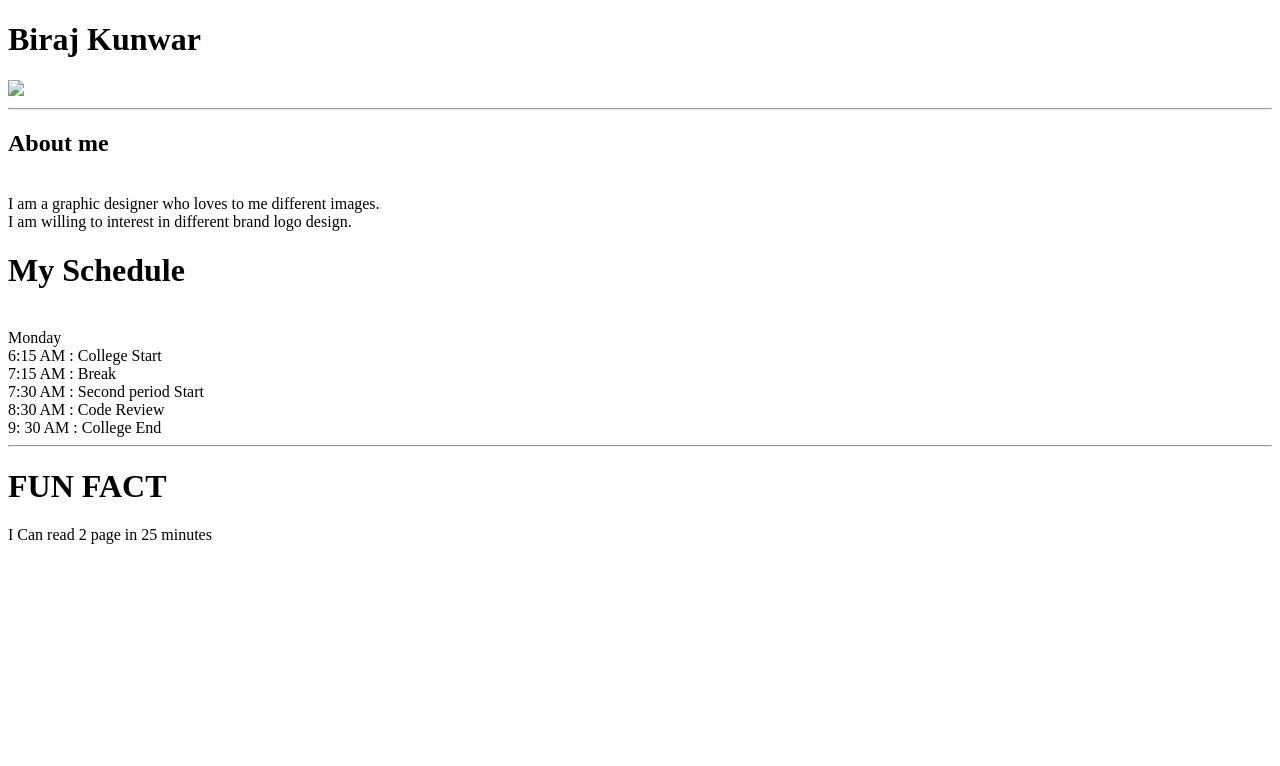
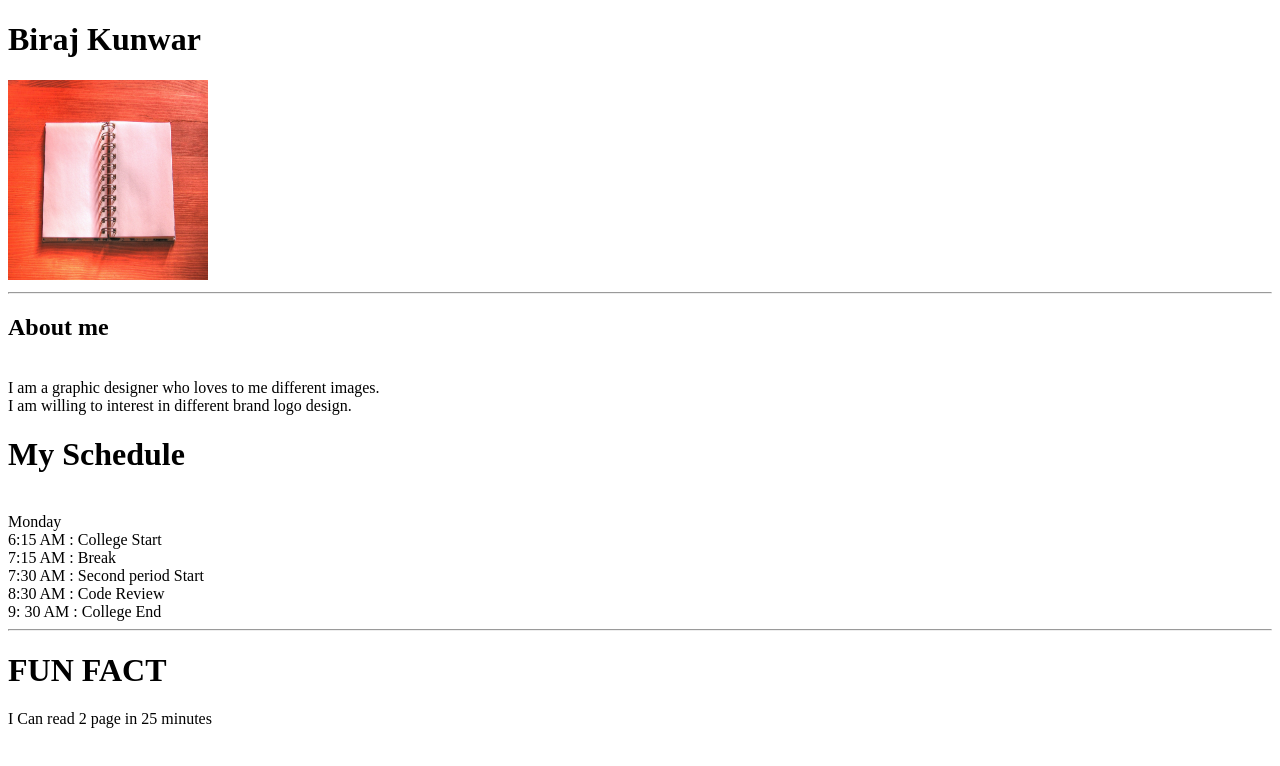
Before and after one commit to biraj-ttttt/api-service, a plain HTML site: page day1/index.html in a window 1280 px wide. Drawn offline with Linux system fonts and the light colour scheme.

Commit message:
first  commit

```diff
--- a/day1/index.html
+++ b/day1/index.html
@@ -7,9 +7,7 @@
 </head>
 <body>
   <h1>Biraj Kunwar</h1>
-  <img src=
-
-
+  <img src="notebook.jpg"  height="200" width="200">
 
   <br/>
   <hr/>
```
Also changed, not shown: day2/index.html (+0 -1 lines), day1/notebook.jpg (added).
